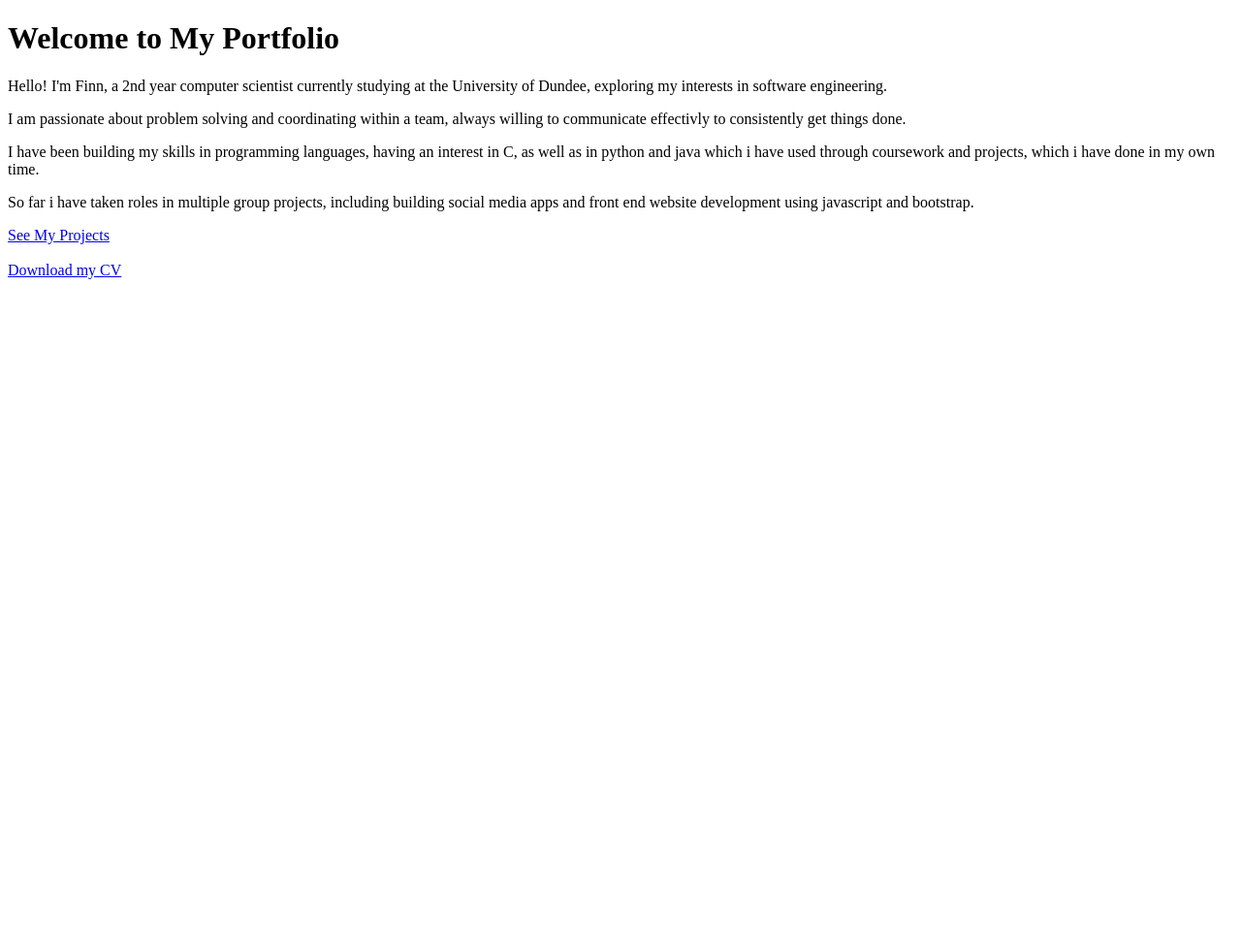
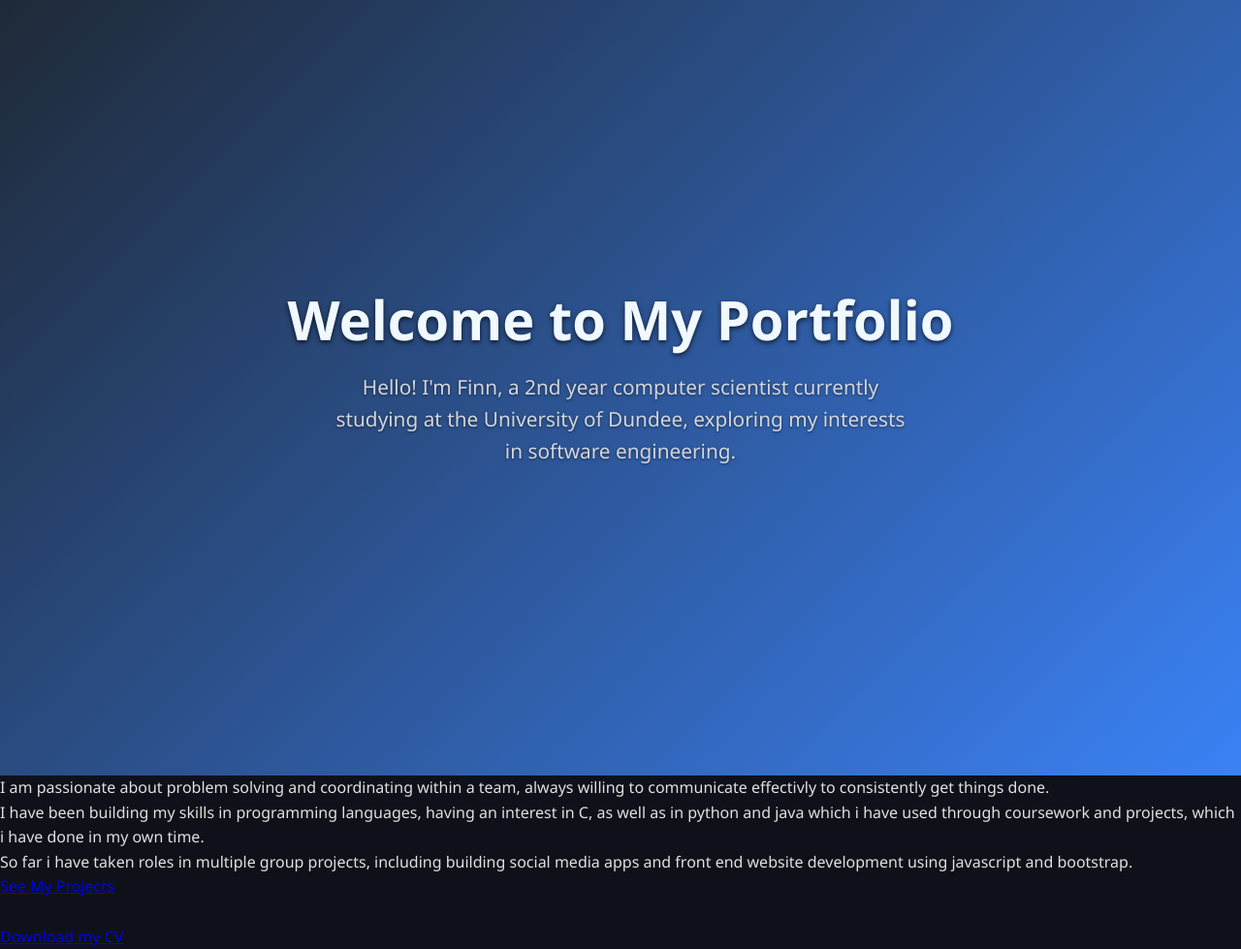
Before and after one commit to Finn-871/Finn-871.github.io, a plain HTML site: page index.html in a window 1280 px wide. Shown: the whole page at 97% size. Before the commit the page ends 800 px from the top, so only its background shows below. Drawn offline with Linux system fonts and the light colour scheme.

Commit message:
Update index.html

```diff
--- a/index.html
+++ b/index.html
@@ -4,19 +4,24 @@
   <meta charset="UTF-8" />
   <meta name="viewport" content="width=device-width, initial-scale=1" />
   <title>Finn Aberdein - Portfolio</title>
+  <link rel="stylesheet" href = "styles.css"/>
 </head>
 <body>
+  <section class = "intro">
   <h1>Welcome to My Portfolio</h1>
   <p>Hello! I'm Finn, a 2nd year computer scientist currently studying at the University of Dundee, exploring my interests in software engineering.</p>
+  </section>
+  <section class = "about">
   <p>I am passionate about problem solving and coordinating within a team, always willing to communicate effectivly to consistently get things done.</p>
   <p>I have been building my skills in programming languages, having an interest in C, as well as in python and java which i have used through coursework and projects, which i have done in my own time.</p>
   <p>So far i have taken roles in multiple group projects, including building social media apps and front end website development using javascript and bootstrap.</p>
-
+  </section>
+  <section class = "links">
   <a href="projects.html">See My Projects</a>
 
   <br><br>
   <a href = "https://raw.githubusercontent.com/Finn-871/Finn-871.github.io/main/CV.pdf"> Download my CV</a>
-
+  </section>
 
 </body>
 </html>
```
